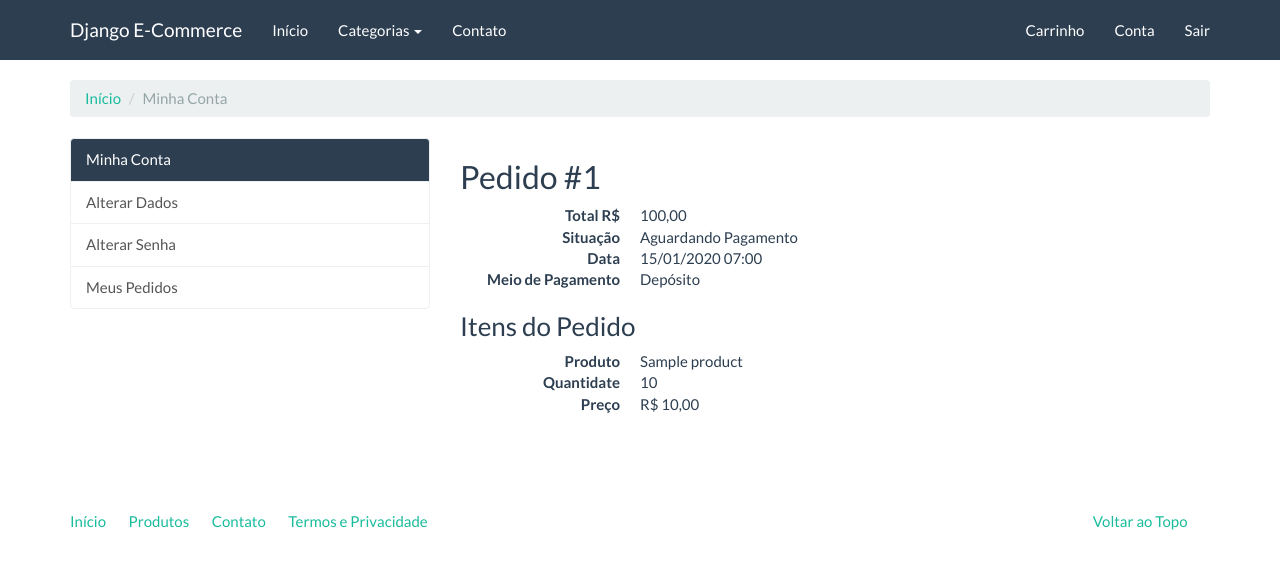
After one commit to RamiroAlvaro/ecommerce, a Django app: a page that uses accounts/templates/accounts/index.html in a window 1280 px wide. The commit adds this page. Shown: the top 569 px of the page. Run offline with Django 4.2, Linux system fonts and the light colour scheme; a user stored in the database is signed in; tables that the repository leaves empty hold one stand-in row (values such as "Sample post"); some libraries are stand-ins or nearby versions.

Commit message:
Agregando detalle del pedido

```diff
--- a/accounts/templates/accounts/index.html
+++ b/accounts/templates/accounts/index.html
@@ -13,7 +13,7 @@
             <a href="{% url 'accounts:index' %}" class="list-group-item active">Minha Conta</a>
             <a href="{% url 'accounts:update_user' %}" class="list-group-item">Alterar Dados</a>
             <a href="{% url 'accounts:update_password' %}" class="list-group-item">Alterar Senha</a>
-            <a href="{% url 'checkout:oder_list' %}" class="list-group-item">Meus Pedidos</a>
+            <a href="{% url 'checkout:order_list' %}" class="list-group-item">Meus Pedidos</a>
         </div>
     </div>
     <div class="col-md-8">
--- a/checkout/models.py
+++ b/checkout/models.py
@@ -78,6 +78,15 @@ class Order(models.Model):
         products_ids = self.items.values_list('product')
         return Product.objects.filter(pk__in=products_ids)
 
+    def total(self):
+        aggregate_queryset = self.items.aggregate(
+            total=models.Sum(
+                models.F('price') * models.F('quantity'),
+                output_field=models.DecimalField()
+            )
+        )
+        return aggregate_queryset['total']
+
 
 class OrderItem(models.Model):
     order = models.ForeignKey(Order, verbose_name='Pedido', related_name='items')
--- /dev/null
+++ b/checkout/templates/checkout/order_detail.html
@@ -0,0 +1,30 @@
+{% extends 'accounts/index.html' %}
+
+
+{% block title %}Pedido #{{ order.pk }}{% endblock %}
+
+{% block accounts_container %}
+    <h2>Pedido #{{ order.pk }}</h2>
+    <dl class="dl-horizontal">
+        <dt>Total R$</dt>
+        <dd>{{ object.total|floatformat:'2' }}</dd>
+        <dt>Situação</dt>
+        <dd>{{ object.get_status_display }}</dd>
+        <dt>Data</dt>
+        <dd>{{ object.created|date:'d/m/Y H:i' }}</dd>
+        <dt>Meio de Pagamento</dt>
+        <dd>{{ object.get_payment_option_display }}</dd>
+    </dl>
+    <h3>Itens do Pedido</h3>
+    {% for item in object.items.all %}
+        <dl class="dl-horizontal">
+            <dt>Produto</dt>
+            <dd>{{ item.product }}</dd>
+            <dt>Quantidate</dt>
+            <dd>{{ item.quantity }}</dd>
+            <dt>Preço</dt>
+            <dd>R$ {{ item.price|floatformat:'2' }}</dd>
+        </dl>
+    {% endfor %}
+
+{% endblock accounts_container %}
--- a/checkout/templates/checkout/order_list.html
+++ b/checkout/templates/checkout/order_list.html
@@ -27,7 +27,7 @@
             {% for order in object_list %}
                 <tr>
                     <td>
-                        <a href="">#{{ order.pk }}</a>
+                        <a href="{% url 'checkout:order_detail' order.pk %}">#{{ order.pk }}</a>
                     </td>
                     <td>
                         {% for product in order.products %}
--- a/checkout/urls.py
+++ b/checkout/urls.py
@@ -5,5 +5,6 @@ urlpatterns = [
     url(r'^carrinho/adicionar/(?P<slug>[\w_-]+)$', views.CreateCartItem.as_view(), name='create_cartitem'),
     url(r'^finalizando/$', views.CheckoutView.as_view(), name='checkout'),
     url(r'^carrinho/$', views.CartItemView.as_view(), name='cart_item'),
-    url(r'^meus-pedidos/$', views.OrderListView.as_view(), name='oder_list'),
+    url(r'^meus-pedidos/$', views.OrderListView.as_view(), name='order_list'),
+    url(r'^meus-pedidos/(?P<pk>\d+)/$', views.OrderDetailView.as_view(), name='order_detail'),
 ]
--- a/checkout/views.py
+++ b/checkout/views.py
@@ -1,5 +1,6 @@
 from django.shortcuts import get_object_or_404, redirect
 from django.urls import reverse
+from django.views.generic import DetailView
 from django.views.generic import ListView
 from django.views.generic import RedirectView, TemplateView
 from django.contrib.auth.mixins import LoginRequiredMixin
@@ -87,3 +88,10 @@ class OrderListView(LoginRequiredMixin, ListView):
 
     def get_queryset(self):
         return Order.objects.filter(user=self.request.user)
+
+
+class OrderDetailView(LoginRequiredMixin, DetailView):
+    template_name = 'checkout/order_detail.html'
+
+    def get_queryset(self):
+        return Order.objects.filter(user=self.request.user)
```
